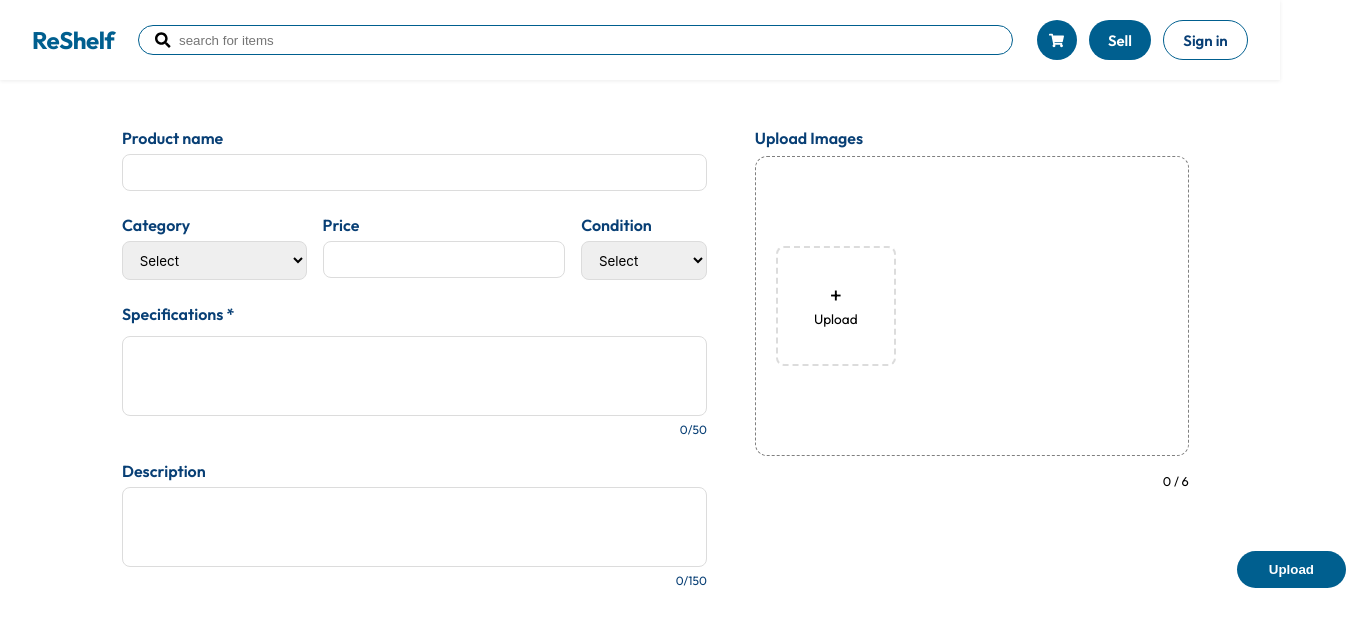
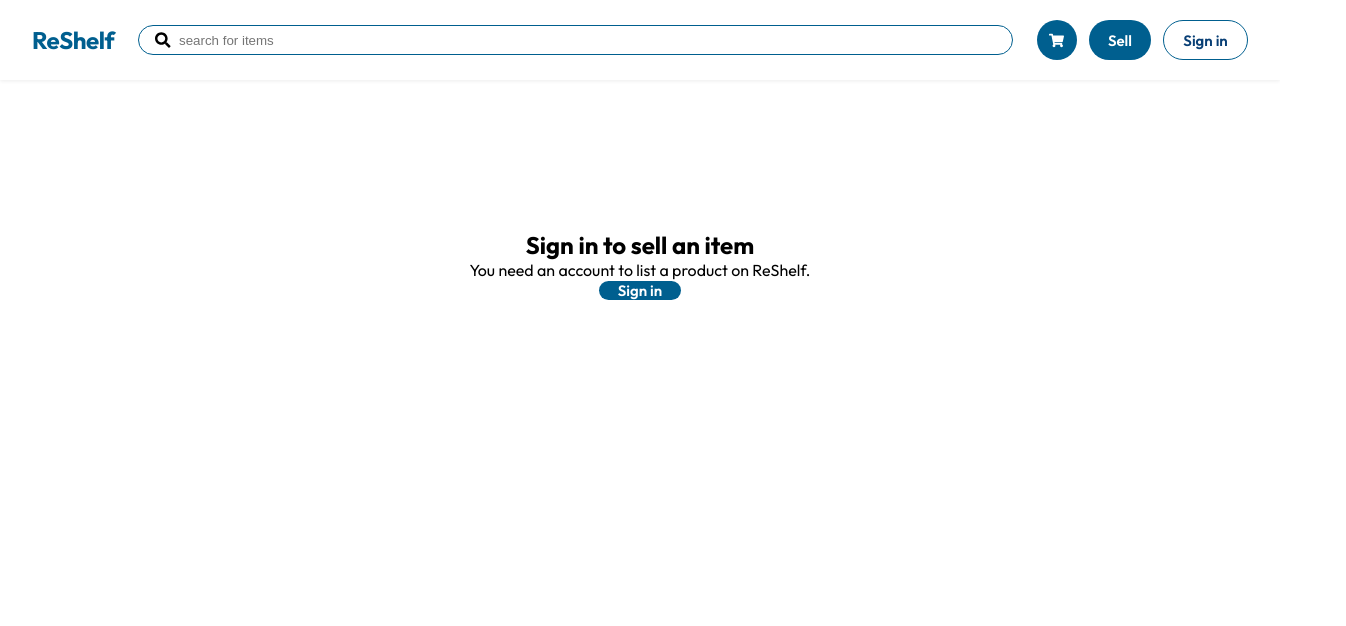
Before and after one commit to MadhobiBardhan04/reshelf, a React (Vite) app in the folder frontend/: page /sell in a window 1280 px wide. Shown: the top 626 px of the page, 1346 px wide, since content can reach past the window. Built offline with nearby package versions, Linux system fonts and the light colour scheme; a web font is replaced by a local one.

Commit message:
small fixes

```diff
--- a/frontend/src/App.jsx
+++ b/frontend/src/App.jsx
@@ -6,7 +6,7 @@ import Cart from "./pages/cart.jsx";
 import Navbar from "./components/Navbar.jsx";
 import Sell from "./pages/sell.jsx";
 import ProductDetails from "./pages/ProductDetails";
-import CategoryPage from "./CategoryPage";
+import CategoryPage from "./pages/Categorypage.jsx";
 import AllListings from "./pages/AllListings";
 import Profile from "./pages/Profile";
 import Settings from "./pages/Settings";
@@ -25,8 +25,7 @@ function App() {
         <Route path="/listings" element={<AllListings />} />
         <Route path="/profile" element={<Profile />} />
         <Route path="/settings" element={<Settings />} />
-        <Route path="/favorites" element={<Favorites />}
-/>
+        <Route path="/favorites" element={<Favorites />} />
       </Routes>
     </div>
   );
--- a/frontend/src/pages/AllListings.css
+++ b/frontend/src/pages/AllListings.css
@@ -1,4 +1,5 @@
 .all_listings {
+  font-family: "Outfit", serif;
   padding: 40px;
 }
 
--- a/frontend/src/Categorypage.jsx
+++ b/frontend/src/pages/Categorypage.jsx
@@ -1,10 +1,13 @@
 import React, { useState } from "react";
+
+import { Link } from "react-router-dom";
 import { useParams } from "react-router-dom";
-import { getProducts } from "./data/products.js";
+import { getProducts } from "../data/products.js";
 import "./categorypage.css";
 
-function CategoryPage() {
+export default function CategoryPage() {
   const { category } = useParams();
+  const products = getProducts();
   const [selectedSubcategory, setSelectedSubcategory] = useState(null);
 
   const categoryData = {
@@ -84,10 +87,7 @@ function CategoryPage() {
       name: "Furniture",
       productCategory: "Furniture",
       description: "Furniture",
-      subcategories: [
-        "Study Tables",
-        "Organizer",
-      ],
+      subcategories: ["Study Tables", "Organizer"],
     },
 
     gadgets: {
@@ -105,10 +105,7 @@ function CategoryPage() {
 
   const currentCategory = categoryData[category];
 
-  const categoryName =
-    currentCategory?.name || "Category Not Found";
-
-  const products = getProducts();
+  const categoryName = currentCategory?.name || "Category Not Found";
 
   const filteredProducts = products.filter((product) => {
     const matchesCategory =
@@ -125,9 +122,7 @@ function CategoryPage() {
     <div className="category_page">
       <h1>{categoryName}</h1>
 
-      <p>
-        Browse available {categoryName.toLowerCase()} on Reshelf.
-      </p>
+      <p>Browse available {categoryName.toLowerCase()} on Reshelf.</p>
 
       <div className="related_categories">
         <p>Related categories</p>
@@ -148,9 +143,7 @@ function CategoryPage() {
                 selectedSubcategory === subcategory ? "active" : ""
               }`}
               key={subcategory}
-              onClick={() =>
-                setSelectedSubcategory(subcategory)
-              }
+              onClick={() => setSelectedSubcategory(subcategory)}
             >
               {subcategory}
             </button>
@@ -161,18 +154,15 @@ function CategoryPage() {
       <div className="product_grid">
         {filteredProducts.length > 0 ? (
           filteredProducts.map((product) => (
-            <div className="product_card" key={product.id}>
-              <img
-                src={product.images[0]}
-                alt={product.name}
-              />
-
-              <h3>{product.name}</h3>
-
+            <Link
+              to={`/products/${product.id}`}
+              className="product_card"
+              key={product.id}
+            >
+              <img src={product.images[0]} alt={product.name} />
+              <h4>{product.name}</h4>
               <p>BDT {product.price}</p>
-
-              <p>{product.condition}</p>
-            </div>
+            </Link>
           ))
         ) : (
           <p>No products available in this category.</p>
@@ -181,5 +171,3 @@ function CategoryPage() {
     </div>
   );
 }
-
-export default CategoryPage;
--- a/frontend/src/pages/ProductDetails.css
+++ b/frontend/src/pages/ProductDetails.css
@@ -3,9 +3,6 @@
   max-width: 1200px;
   margin: 0 auto;
   padding: 2rem;
-}
-
-.pd_top {
   display: flex;
   gap: 3rem;
   align-items: flex-start;
@@ -13,7 +10,7 @@
 
 .pd_gallery {
   flex: 1.2;
-  position: sticky;
+
   top: 100px;
 }
 
@@ -155,12 +152,6 @@
   width: 300px;
 }
 
-.pd_message_btn {
-  font-size: 1.05rem;
-  padding: 1rem 2rem;
-  width: 100%;
-}
-
 .pd_tabs_section {
   margin-top: 2.5rem;
 }
--- a/frontend/src/pages/ProductDetails.jsx
+++ b/frontend/src/pages/ProductDetails.jsx
@@ -23,7 +23,6 @@ export default function ProductDetails() {
 
   return (
     <div className="product_details">
-      <div className="pd_top">
       <div className="pd_gallery">
         <div className="pd_main_image">
           <span className="pd_image_count">
@@ -58,7 +57,6 @@ export default function ProductDetails() {
       </div>
 
       <div className="pd_info">
-          {/*<span className="pd_category_tag">{category}</span>*/}
         <h1>{name}</h1>
         <p className="pd_price">BDT {price}</p>
 
@@ -105,6 +103,5 @@ export default function ProductDetails() {
         </div>
       </div>
     </div>
-    </div>
   );
 }
--- /dev/null
+++ b/frontend/src/pages/cart.css
@@ -0,0 +1,13 @@
+.cart {
+  display: flex;
+  flex-direction: column;
+  align-items: center;
+  text-align: center;
+  padding: 4rem 1rem;
+}
+
+.cart h1 {
+  font-family: "Outfit", serif;
+  text-align: center;
+  font-size: 200;
+}
--- a/frontend/src/pages/cart.jsx
+++ b/frontend/src/pages/cart.jsx
@@ -1,10 +1,14 @@
-import "../homepage.css";
+import { useNavigate } from "react-router-dom";
+import "./cart.css";
 export default function Cart() {
+  const navigate = useNavigate();
+
   return (
-    <div>
-      <h1 font-size="large" color="white">
-        cart page
-      </h1>
+    <div className="cart">
+      <h1>Your cart is empty</h1>
+      <button className="sell_btn" onClick={() => navigate("/")}>
+        Continue Shopping
+      </button>
     </div>
   );
 }
--- a/frontend/src/categorypage.css
+++ b/frontend/src/pages/categorypage.css
@@ -1,4 +1,5 @@
 .category_page {
+  font-family: "Outfit", serif;
   min-height: 100vh;
   background-color: #f8fafc;
   padding: 45px 6%;
@@ -37,7 +38,9 @@
   border-radius: 14px;
   overflow: hidden;
   box-shadow: 0 3px 10px rgba(0, 0, 0, 0.06);
-  transition: transform 0.2s ease, box-shadow 0.2s ease;
+  transition:
+    transform 0.2s ease,
+    box-shadow 0.2s ease;
 }
 
 .category_page .product_card:hover {
--- a/frontend/src/pages/sell.css
+++ b/frontend/src/pages/sell.css
@@ -69,7 +69,7 @@
 }
 
 .image_grid_box {
-  border: 1px dashed gray;
+  border: 2px dashed gainsboro;
   border-radius: 12px;
   padding: 1.25rem;
   display: flex;
@@ -183,3 +183,22 @@
     text-align: center;
   }
 }
+.not_signin {
+  font-family: "Outfit", sans-serif;
+  text-align: center;
+
+  margin-top: 150px;
+}
+.sell_sign_in_btn {
+  padding-bottom: 20px;
+  border-radius: 999px;
+  height: 40px;
+  text-decoration: none;
+  padding: 0 1.2rem;
+  border: none;
+  cursor: pointer;
+  font-weight: 600;
+  font-size: 15px;
+  background-color: var(--color-deep);
+  color: white;
+}
--- a/frontend/src/pages/sell.jsx
+++ b/frontend/src/pages/sell.jsx
@@ -1,8 +1,13 @@
 import { useState } from "react";
+import { Link, useNavigate } from "react-router-dom";
 import "./sell.css";
+import Auth from "./auth";
 import { CATEGORIES, CONDITIONS } from "../data/constants";
 
 export default function Sell() {
+  const [isLoggedIn, setIsLoggedIn] = useState(
+    localStorage.getItem("isLoggedIn") === "true",
+  );
   const [form, setForm] = useState({
     name: "",
     category: "",
@@ -40,8 +45,19 @@ export default function Sell() {
     }
     const listing = { ...form, images, id: Date.now() };
     console.log("New listing:", listing);
-    // TODO: replace with POST /api/listings once backend exists
+    //backend work here later
   };
+  if (!isLoggedIn) {
+    return (
+      <div className="not_signin">
+        <h2>Sign in to sell an item</h2>
+        <p>You need an account to list a product on ReShelf.</p>
+        <Link to="/auth" className="sell_sign_in_btn">
+          Sign in
+        </Link>
+      </div>
+    );
+  }
 
   return (
     <div className="sell_page">
```
Lines whose indentation alone changed are shown as unchanged.
